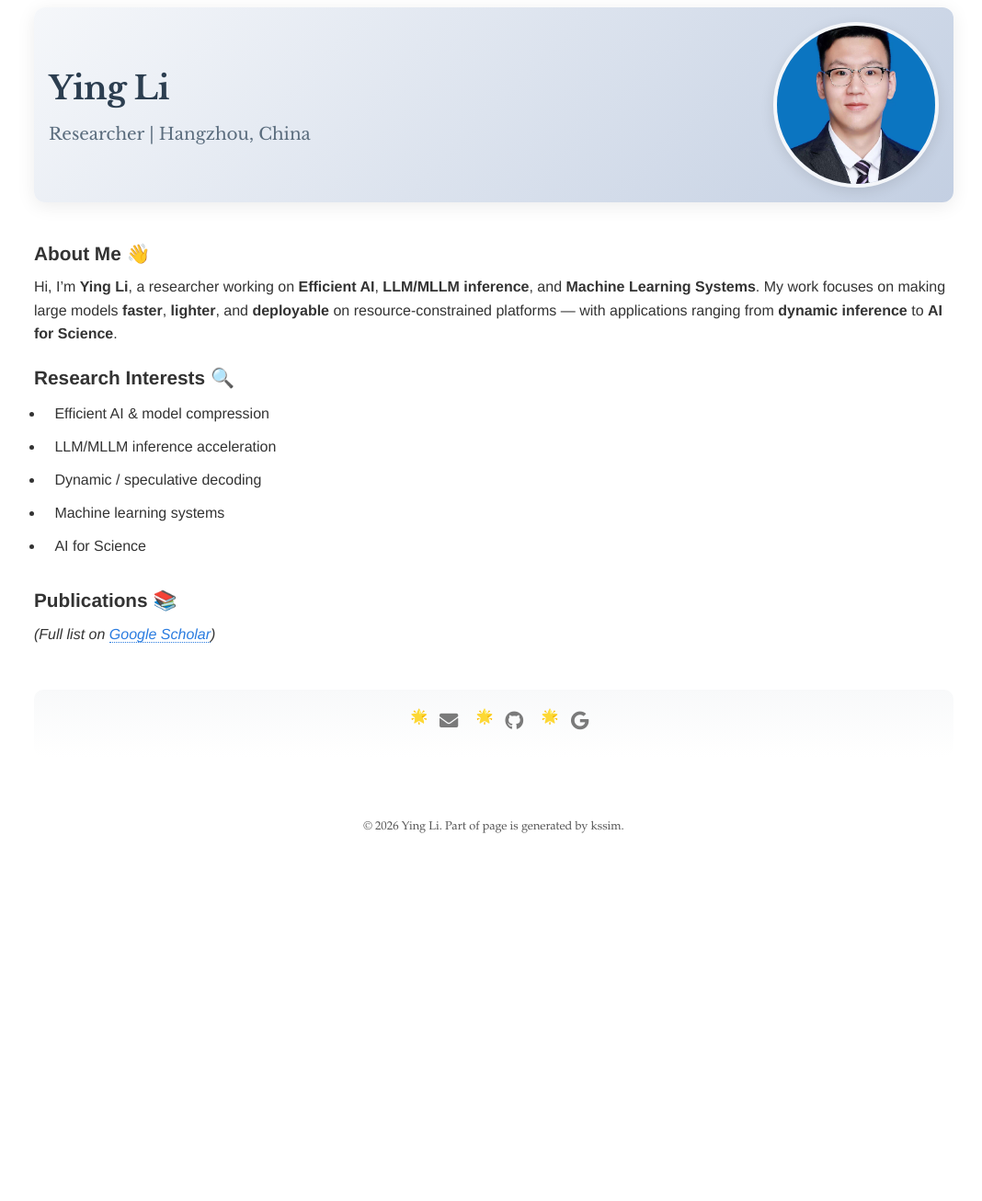
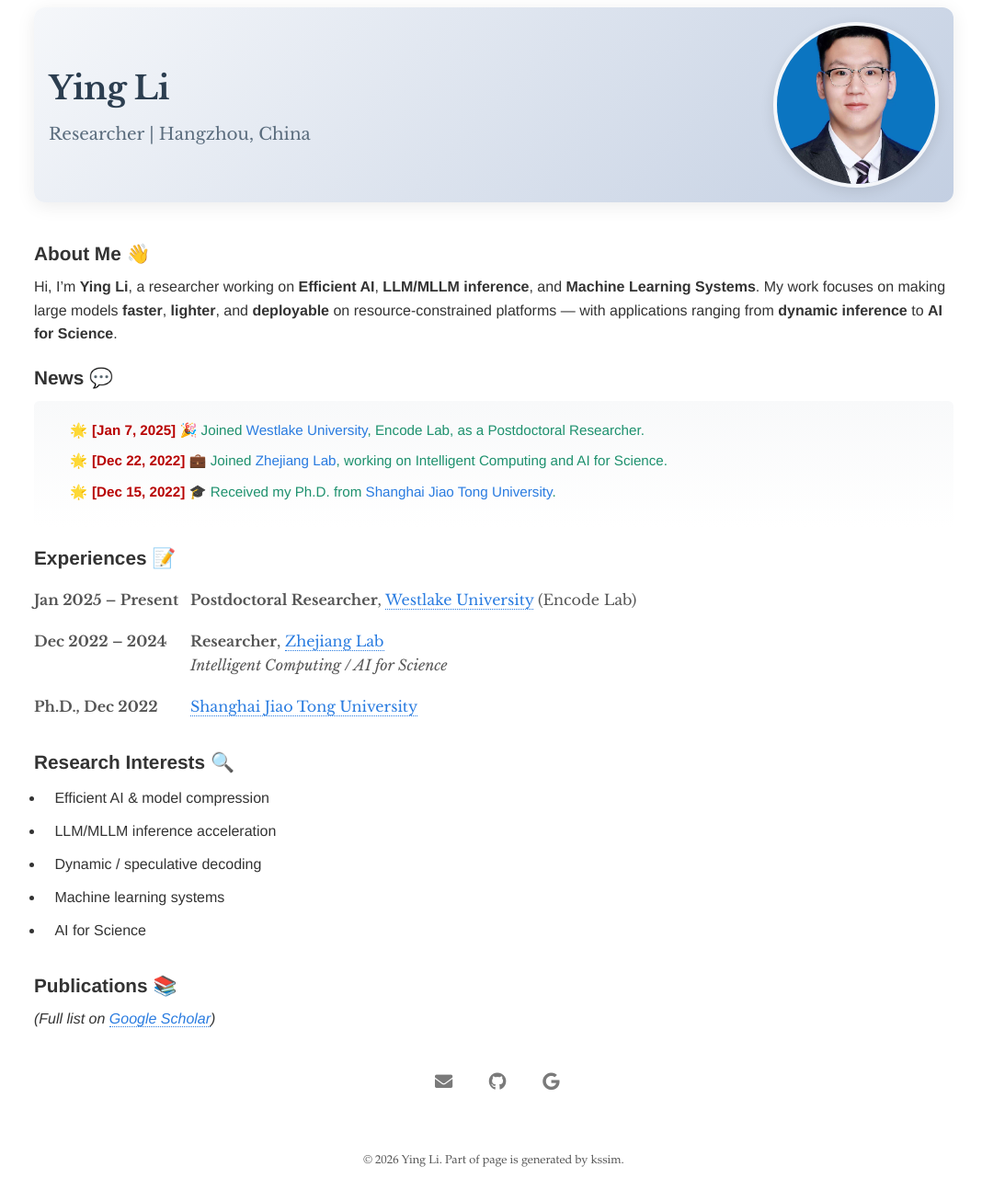
Before and after one commit to NeuraLiying/NeuraLiying.github.io, a Jekyll site: the page built from index.md, in a window 1280 px wide. Shown: the whole page at 92% size, without its empty margins (103-1171 px from the left). Built offline with Jekyll 4.4.1, drawn with Linux system fonts in a browser that asks for light colours; our own code applies the rules of GitHub Pages for plain Markdown files; before the commit the page ends 943 px from its top, so only the background shows below that.

Commit message:
Add News and Experiences sections with three career events
Reverse chronological: Westlake postdoc (Jan 2025), Zhejiang Lab (Dec 2022),
SJTU PhD graduation (Dec 2022). Both sections surface the same three events
per the user's request — News as one-liner announcements, Experiences as a
date + position table.

Co-Authored-By: Claude Opus 4.7 <noreply@anthropic.com>

```diff
--- a/index.md
+++ b/index.md
@@ -6,6 +6,40 @@ layout: about
 
 Hi, I'm **Ying Li**, a researcher working on **Efficient AI**, **LLM/MLLM inference**, and **Machine Learning Systems**.
 My work focuses on making large models **faster**, **lighter**, and **deployable** on resource-constrained platforms — with applications ranging from **dynamic inference** to **AI for Science**.
+
+### News 💬
+
+<div style="max-height:500px;overflow-y:auto;padding:15px;background-color:#f9f9f9;border-radius:6px;">
+  <ul>
+    <li><b><font color="#b80000">[Jan 7, 2025]</font></b> 🎉 Joined <a href="https://en.westlake.edu.cn/" target="_blank">Westlake University</a>, Encode Lab, as a Postdoctoral Researcher.</li>
+    <li><b><font color="#b80000">[Dec 22, 2022]</font></b> 💼 Joined <a href="https://www.zhejianglab.com/" target="_blank">Zhejiang Lab</a>, working on Intelligent Computing and AI for Science.</li>
+    <li><b><font color="#b80000">[Dec 15, 2022]</font></b> 🎓 Received my Ph.D. from <a href="https://en.sjtu.edu.cn/" target="_blank">Shanghai Jiao Tong University</a>.</li>
+  </ul>
+</div>
+
+### Experiences 📝
+
+<table>
+  <tr>
+    <td style="vertical-align:top; width:170px; padding:0.6rem 0; text-align:left;"><b>Jan 2025 – Present</b></td>
+    <td style="vertical-align:top; padding:0.6rem 0; text-align:left;">
+      <b>Postdoctoral Researcher</b>, <a href="https://en.westlake.edu.cn/" target="_blank">Westlake University</a> (Encode Lab)
+    </td>
+  </tr>
+  <tr>
+    <td style="vertical-align:top; width:170px; padding:0.6rem 0; text-align:left;"><b>Dec 2022 – 2024</b></td>
+    <td style="vertical-align:top; padding:0.6rem 0; text-align:left;">
+      <b>Researcher</b>, <a href="https://www.zhejianglab.com/" target="_blank">Zhejiang Lab</a><br>
+      <i>Intelligent Computing / AI for Science</i>
+    </td>
+  </tr>
+  <tr>
+    <td style="vertical-align:top; width:170px; padding:0.6rem 0; text-align:left;"><b>Ph.D., Dec 2022</b></td>
+    <td style="vertical-align:top; padding:0.6rem 0; text-align:left;">
+      <a href="https://en.sjtu.edu.cn/" target="_blank">Shanghai Jiao Tong University</a>
+    </td>
+  </tr>
+</table>
 
 ### Research Interests 🔍
 
```
